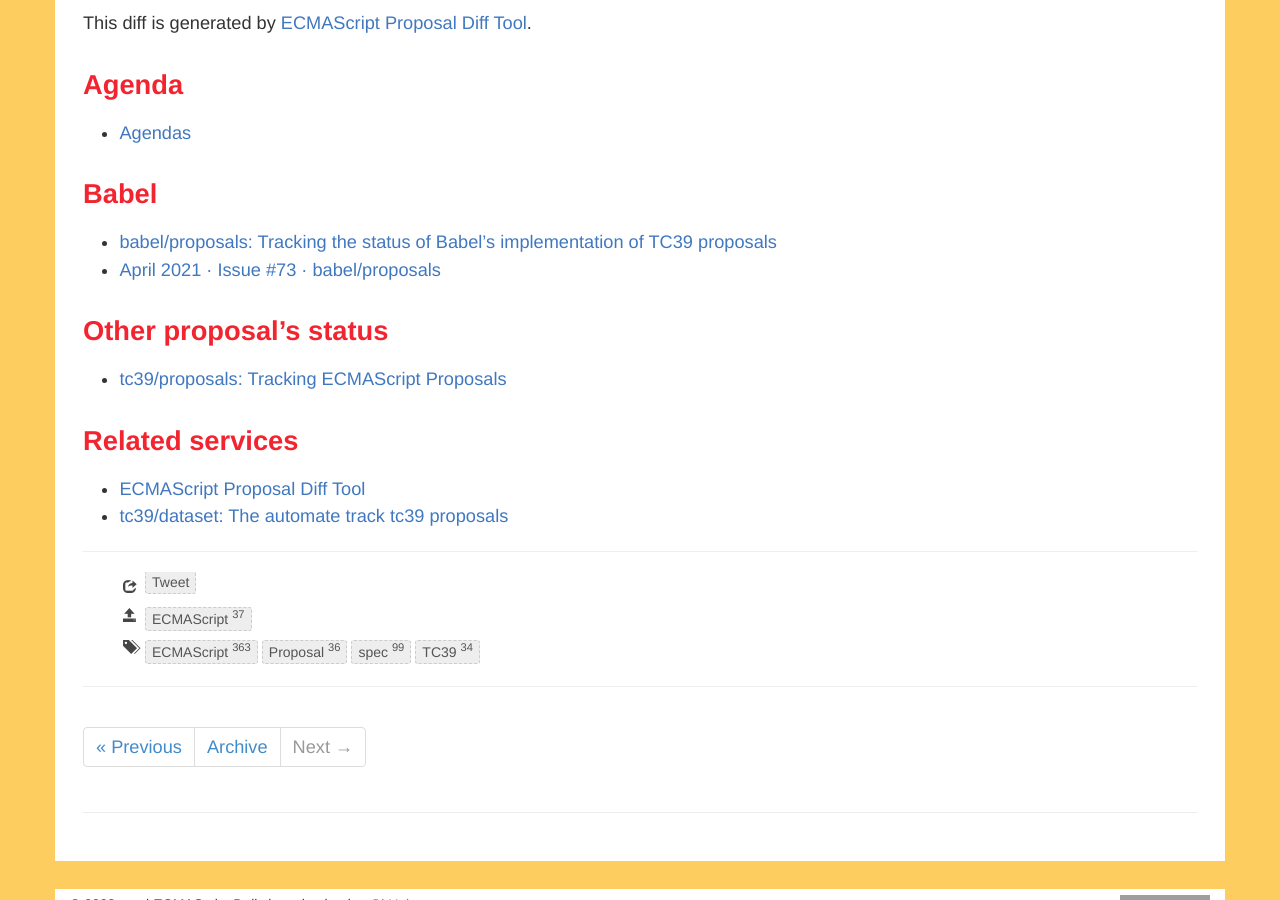
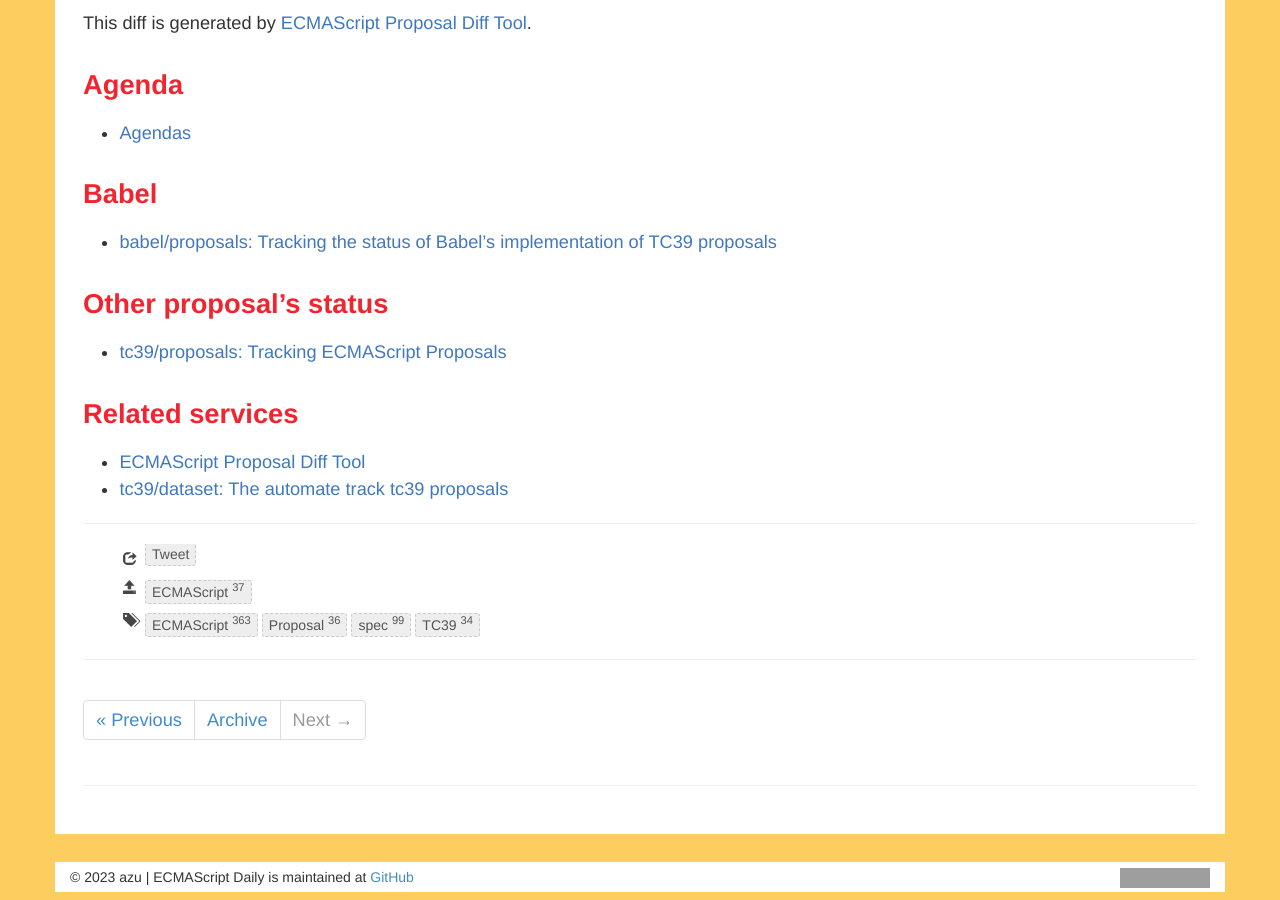
Before and after one commit to ecmascript-daily/ecmascript-daily.github.com, a Jekyll site: the page built from _posts/2023/2023/2023-07-14-ecmascript-proposal-update.md, in a window 1280 px wide and 900 px high, scrolled down 1204 px. Built offline with Jekyll 4.4.1, drawn with Linux system fonts in a browser that asks for light colours; nearby versions of some CDN libraries; comment, search, counter and statistics services are not loaded; grey boxes are pictures that could not be loaded.

Commit message:
Update 2023-07-14-ecmascript-proposal-update.md

```diff
--- a/_posts/2023/2023/2023-07-14-ecmascript-proposal-update.md
+++ b/_posts/2023/2023/2023-07-14-ecmascript-proposal-update.md
@@ -54,7 +54,6 @@
 ### Babel
 
 - [babel/proposals: Tracking the status of Babel's implementation of TC39 proposals](https://github.com/babel/proposals)
-- [April 2021 · Issue #73 · babel/proposals](https://github.com/babel/proposals/issues/73)
 
 ### Other proposal's status
 
```
